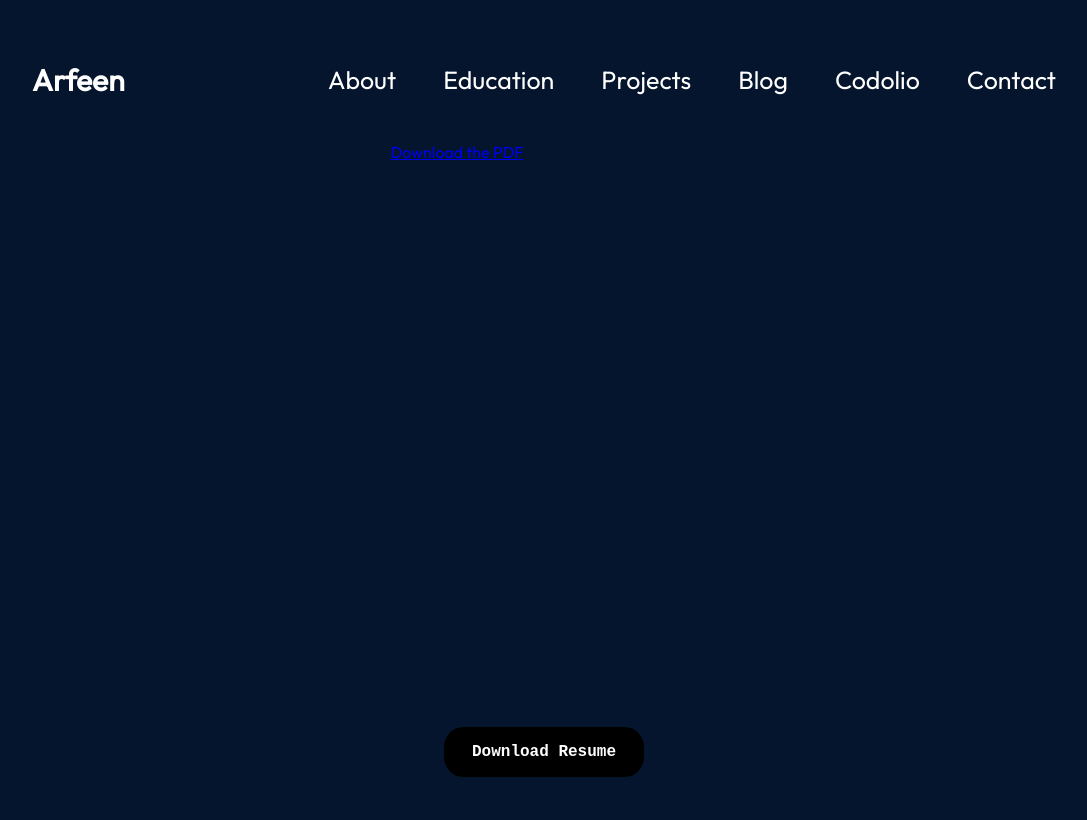
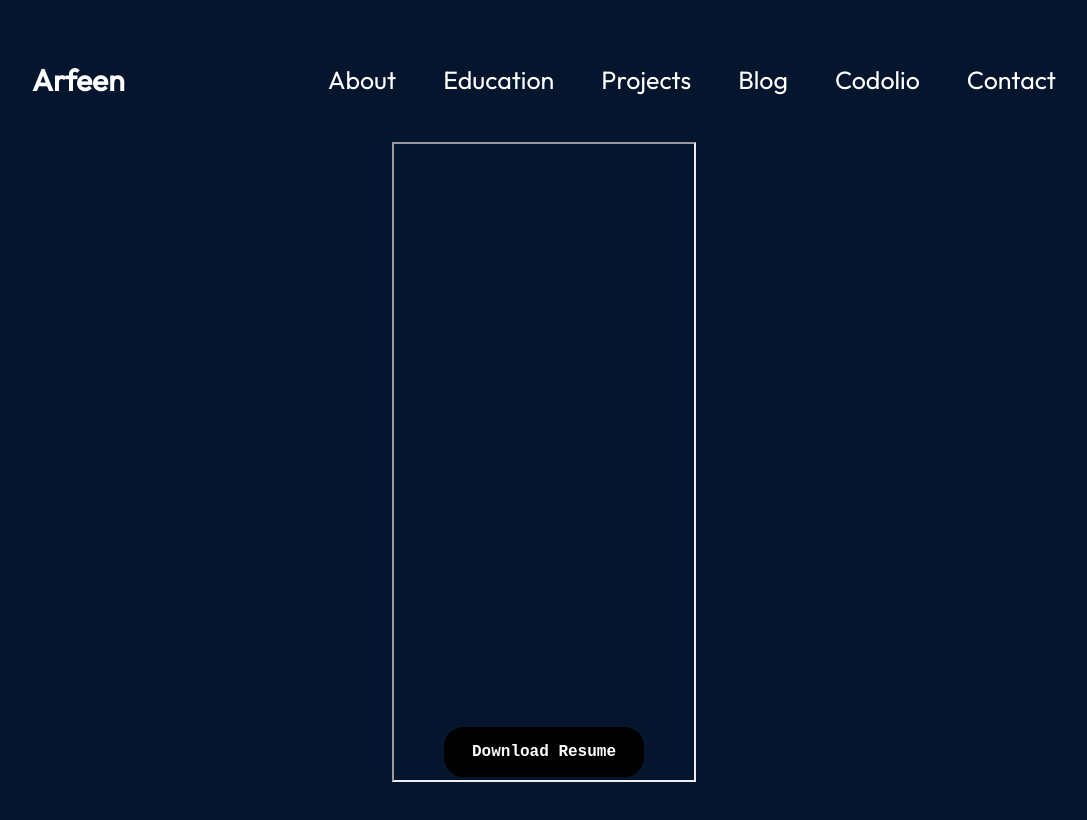
Before and after one commit to Arfeen-Tauhid/Portfolio, a React (Vite) app: page /resume in a window 1280 px wide. Shown: the top 820 px of the page, without its empty margins (96-1183 px from the left). Built offline with nearby package versions, Linux system fonts and the light colour scheme.

Commit message:
updated Protfolio

```diff
--- a/src/components/Resume/Resume.jsx
+++ b/src/components/Resume/Resume.jsx
@@ -9,9 +9,8 @@ const Resume = () => {
     <section>
       <div className={styles.con}>
       <div className={styles.container}>
-      <object data={pdf} type="application/pdf" width="30%" height="570px"  margin-top="50px">
-      <a href={pdf}>Download the PDF</a>
-      </object>
+      <iframe data={pdf} type="pdf">
+      </iframe>
       </div>
       <div className={styles.downloadBtn}>
         <a href={pdf} target="_blank" rel="noopener noreferrer">Download Resume</a>
```
